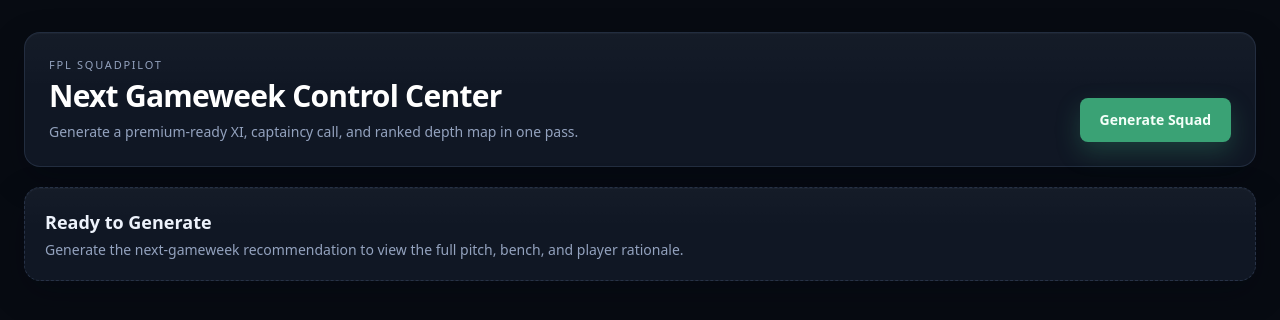
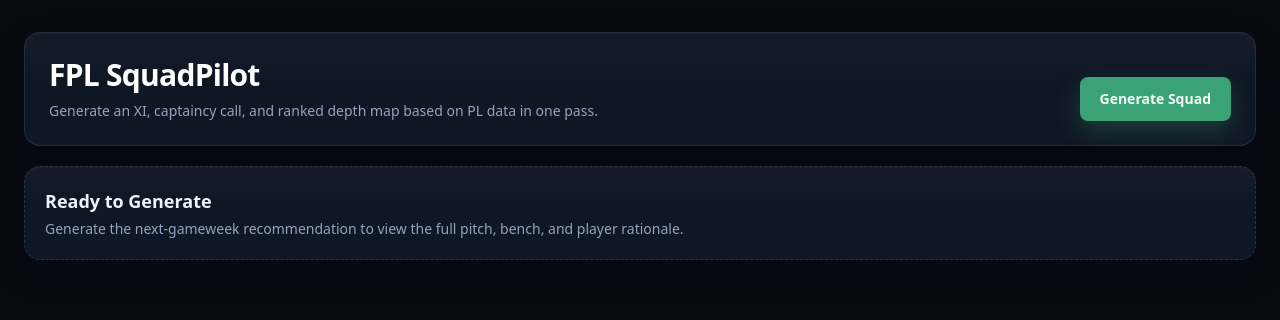
Before and after one commit to ChimdumebiNebolisa/SquadPilot, a Next.js app: page / in a window 1280 px wide. Shown: the top 320 px of the page. Built offline with nearby package versions, Linux system fonts and the light colour scheme.

Commit message:
Update header title and subtitle copy

```diff
--- a/app/page.tsx
+++ b/app/page.tsx
@@ -64,9 +64,8 @@ export default function Home() {
         <header className="premium-panel rounded-card border border-border/80 px-5 py-5 md:px-6 md:py-6">
           <div className="flex flex-wrap items-end justify-between gap-5">
             <div>
-              <p className="text-[11px] uppercase tracking-[0.16em] text-muted">FPL SquadPilot</p>
-              <h1 className="mt-1 text-2xl font-semibold tracking-tight text-white md:text-3xl">Next Gameweek Control Center</h1>
-              <p className="mt-2 text-sm text-muted">Generate a premium-ready XI, captaincy call, and ranked depth map in one pass.</p>
+              <h1 className="text-2xl font-semibold tracking-tight text-white md:text-3xl">FPL SquadPilot</h1>
+              <p className="mt-2 text-sm text-muted">Generate an XI, captaincy call, and ranked depth map based on PL data in one pass.</p>
             </div>
             <button
               type="button"
```
